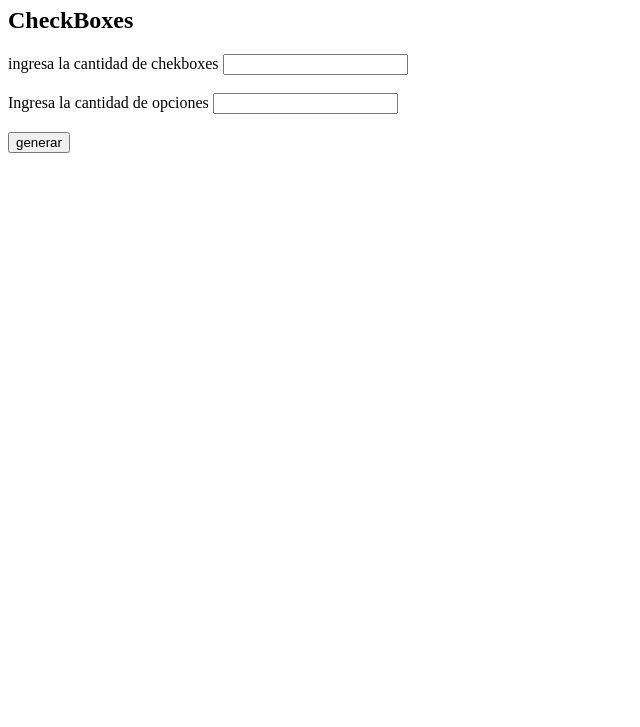
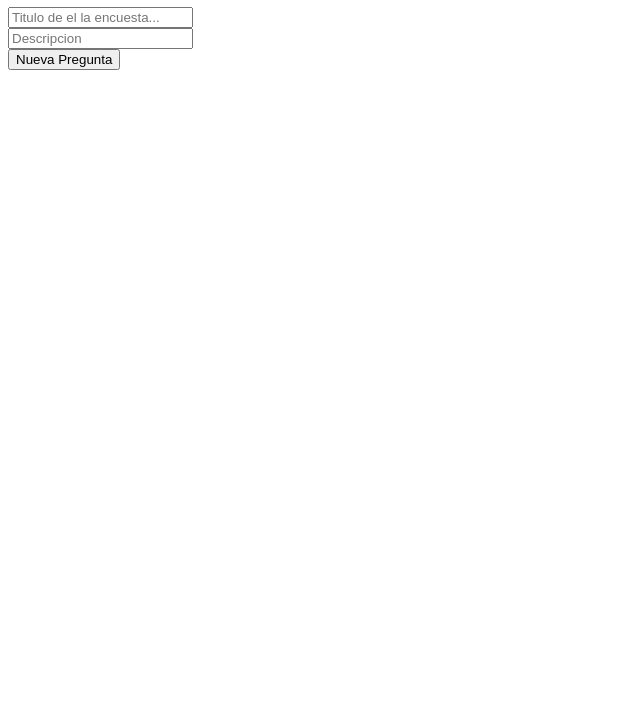
Before and after one commit to AriOsuna-png/Proyecto-JS, a plain HTML site: page ProyectForm/html/generateForm.html in a window 1280 px wide. Shown: the part 73-800 px from the top of the page, without its empty margins (0-640 px from the left). Drawn offline with Linux system fonts and the light colour scheme.

Commit message:
Add files via upload

```diff
--- a/ProyectForm/html/generateForm.html
+++ b/ProyectForm/html/generateForm.html
@@ -11,20 +11,16 @@
     <body>
         <h1>generalo</h1>
 
-        <!--Div encargado de la cantidad de preguntas de chekboxes-->
+        <!--Div encargado de generar la encuesta completa-->
         <div>
-            <h2>CheckBoxes</h2>
+            <!--se asigna el titulo a la encuesta-->
+            <input type="text" name="title" id="title" placeholder="Titulo de el la encuesta..."><br>
+            <input type="text" name="description" id="description" placeholder="Descripcion">
 
             <div>
                 <form>
-
-                    <label for="quantityCheck">ingresa la cantidad de chekboxes</label>
-                    <input type="number" id="quantityCheck" name="quantityCheck"><br><br>
-
-                    <label for="quantityOptions">Ingresa la cantidad de opciones</label>
-                    <input type="number" id="quantityOptions" name="quantityOptions"><br><br>
-
-                    <button onclick="generateCheckBoxes(event)">generar</button>
+                    <!--Boton que se encarga de generar preguntas-->
+                    <button onclick="generateQuestions(event)">Nueva Pregunta</button>
 
                 </form>
             </div>
```
